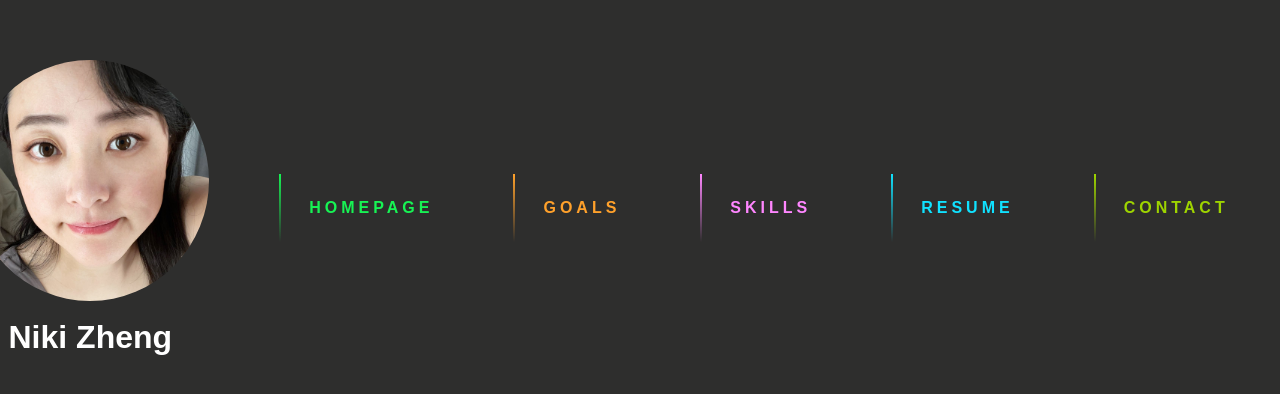
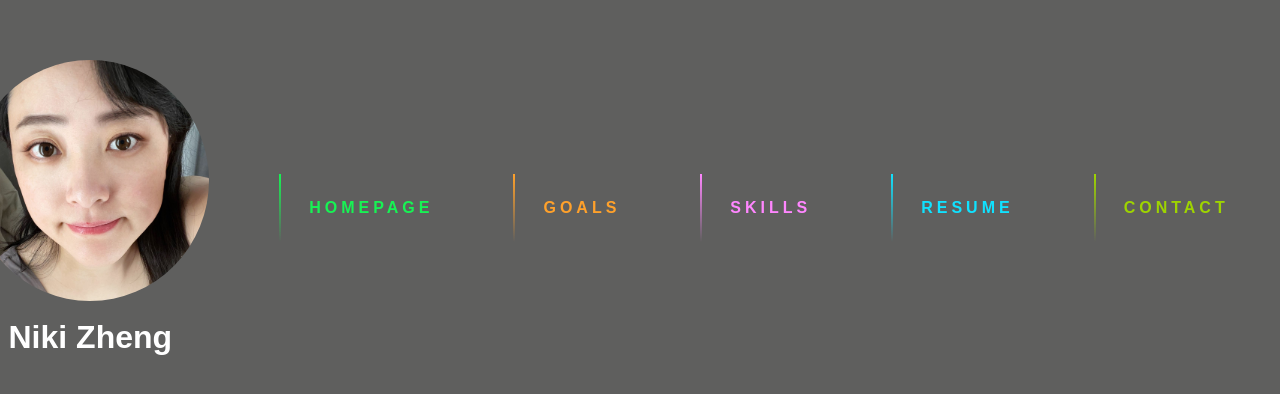
Before and after one commit to Niki9001/ePortfolio, a plain HTML site: page index.html in a window 1280 px wide. Shown: the part 192-586 px from the top of the page. Drawn offline with Linux system fonts and the light colour scheme.

Commit message:
update background color

```diff
--- a/index_layout.css
+++ b/index_layout.css
@@ -9,7 +9,7 @@ body{
     align-items: center;
 
     flex-direction: column;
-    background: #2e2e2d;
+    background: #5f5f5e;
     font-family: 'Raleway', sans-serif;
     font-weight: bold;
     height: 100vh;
```
